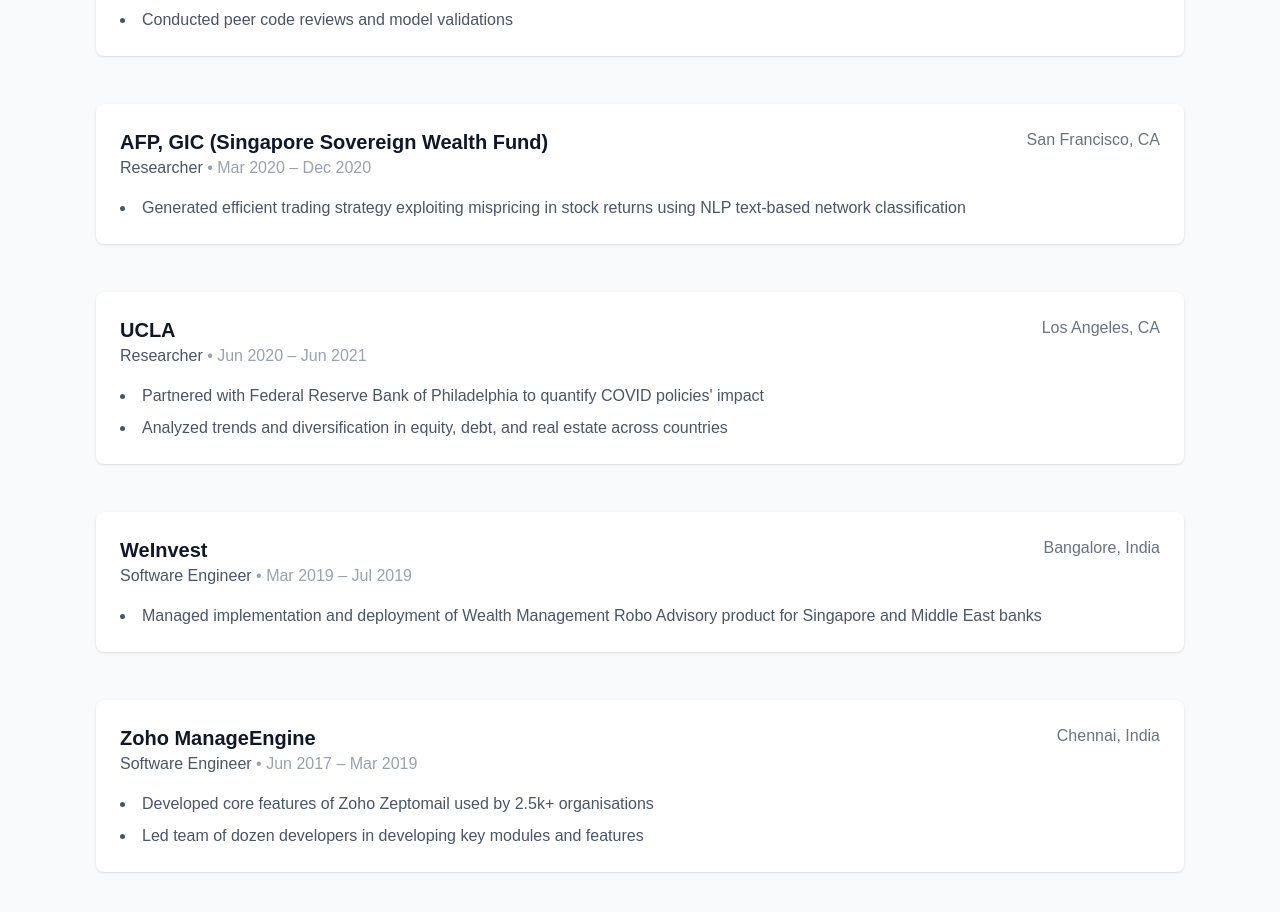
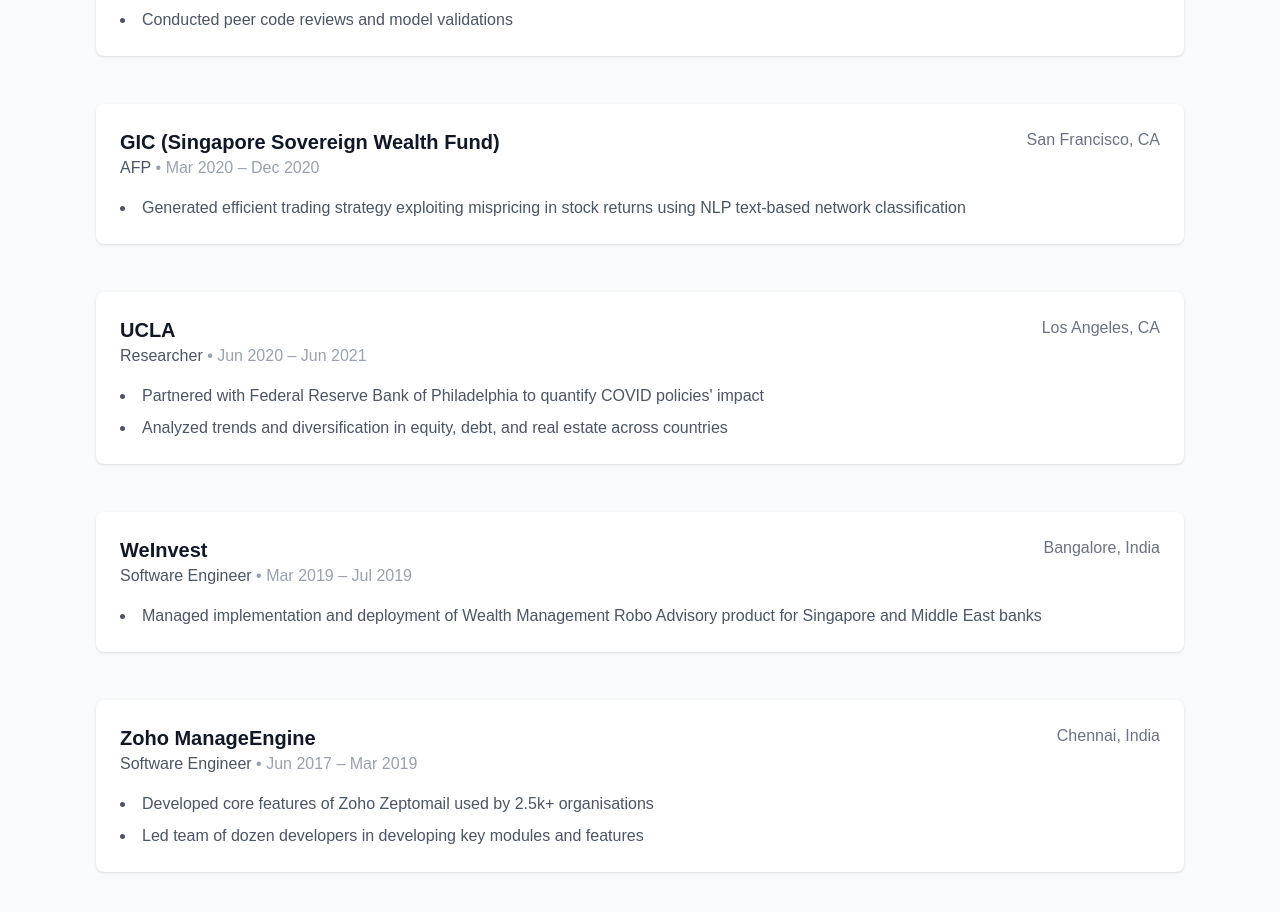
Before and after one commit to kartikagarwal777/portfolio-website, a Next.js app: page / in a window 1280 px wide. Shown: the part 1800-2712 px from the top of the page. Built offline with nearby package versions, Linux system fonts and the light colour scheme.

Commit message:
Updated GIC

```diff
--- a/src/components/Experience.tsx
+++ b/src/components/Experience.tsx
@@ -26,11 +26,11 @@
       ]
     },
     {
-      company: "AFP, GIC (Singapore Sovereign Wealth Fund)",
+      company: "GIC (Singapore Sovereign Wealth Fund)",
       location: "San Francisco, CA",
       positions: [
         {
-          title: "Researcher",
+          title: "AFP",
           period: "Mar 2020 – Dec 2020"
         }
       ],
```
